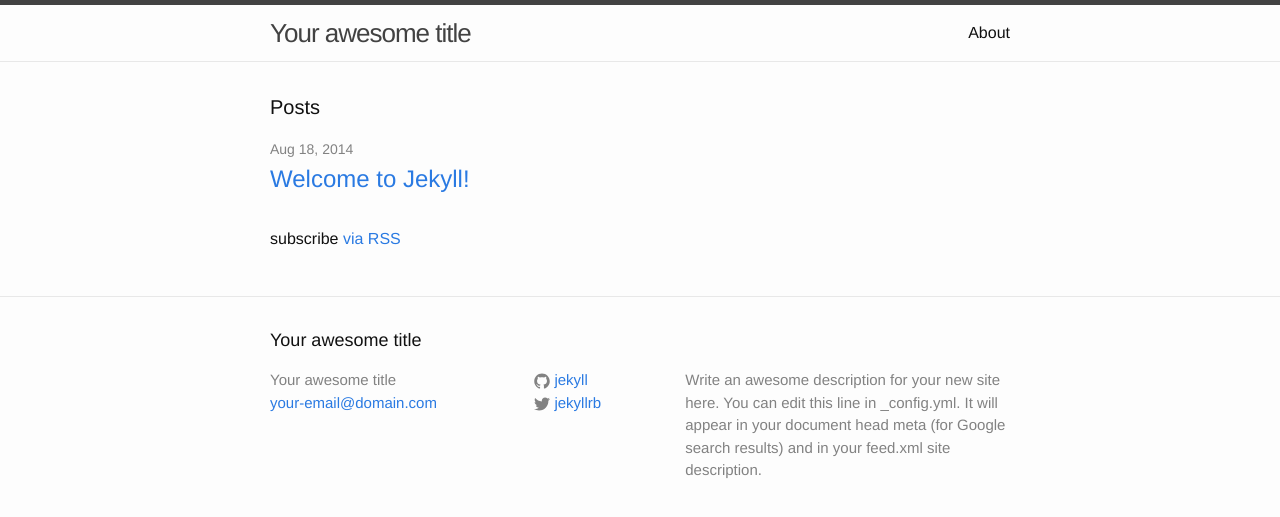
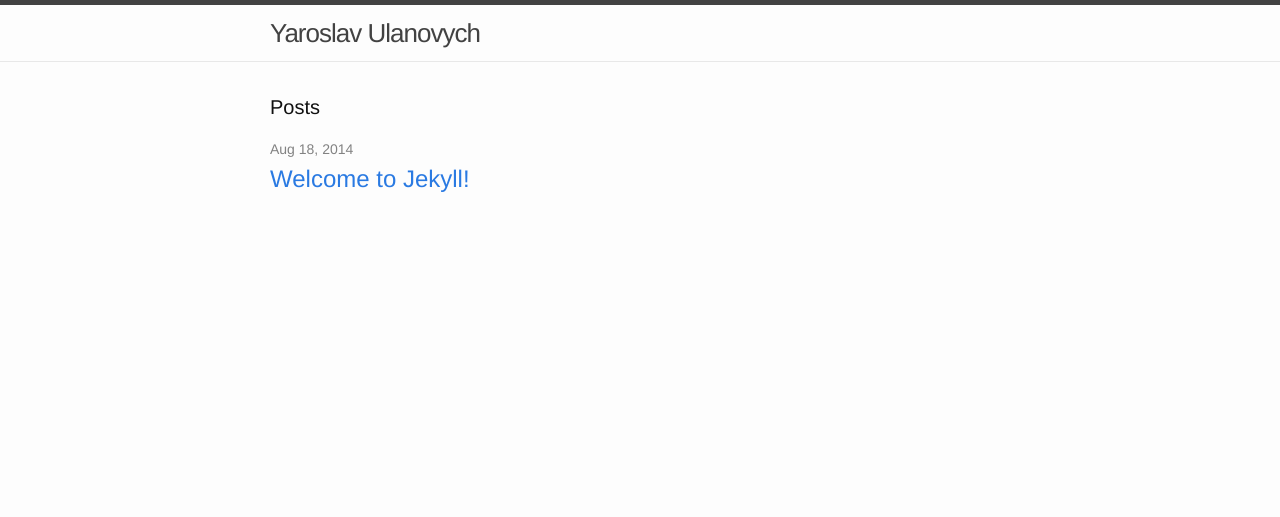
Before and after one commit to yaroslav-ulanovych/yaroslav-ulanovych.github.io, a Jekyll site: the page built from index.html, in a window 1280 px wide. Shown: the top 517 px of the page. Built offline with Jekyll 4.4.1, drawn with Linux system fonts in a browser that asks for light colours.

```diff
--- a/_config.yml
+++ b/_config.yml
@@ -1,5 +1,5 @@
 # Site settings
-title: Your awesome title
+title: Yaroslav Ulanovych
 email: your-email@domain.com
 description: > # this means to ignore newlines until "baseurl:"
   Write an awesome description for your new site here. You can edit this
--- /dev/null
+++ b/_includes/myhead.html
@@ -0,0 +1,11 @@
+<head>
+    <meta charset="utf-8">
+    <meta name="viewport" content="width=device-width">
+    <meta http-equiv="X-UA-Compatible" content="IE=edge">
+
+    <title>{% if page.title %}{% else %}{{ site.title }}{% endif %}</title>
+    <meta name="description" content="{{ site.description }}">
+
+    <link rel="stylesheet" href="{{ "/css/main.css" | prepend: site.baseurl }}">
+    <link rel="canonical" href="{{ page.url | replace:'index.html','' | prepend: site.baseurl | prepend: site.url }}">
+</head>
--- /dev/null
+++ b/_includes/myheader.html
@@ -0,0 +1,7 @@
+<header class="site-header">
+
+  <div class="wrapper">
+    <a class="site-title" href="{{ site.baseurl }}/">{{ site.title }}</a>
+  </div>
+
+</header>
--- /dev/null
+++ b/_layouts/my.html
@@ -0,0 +1,18 @@
+<!DOCTYPE html>
+<html>
+
+  {% include myhead.html %}
+
+  <body>
+
+    {% include myheader.html %}
+
+    <div class="page-content">
+      <div class="wrapper">
+        {{ content }}
+      </div>
+    </div>
+
+  </body>
+
+</html>
--- a/_layouts/page.html
+++ b/_layouts/page.html
@@ -1,5 +1,5 @@
 ---
-layout: default
+layout: my
 ---
 <div class="post">
 
--- a/index.html
+++ b/index.html
@@ -18,6 +18,6 @@ layout: default
     {% endfor %}
   </ul>
 
-  <p class="rss-subscribe">subscribe <a href="{{ "/feed.xml" | prepend: site.baseurl }}">via RSS</a></p>
+  <!-- <p class="rss-subscribe">subscribe <a href="{{ "/feed.xml" | prepend: site.baseurl }}">via RSS</a></p> -->
 
 </div>
```
Also changed, not shown: other parts of index.html (+1 -1 lines), _drafts/pre-proguard-scala-library-for-android-with-maven.md (+14 -11 lines).
